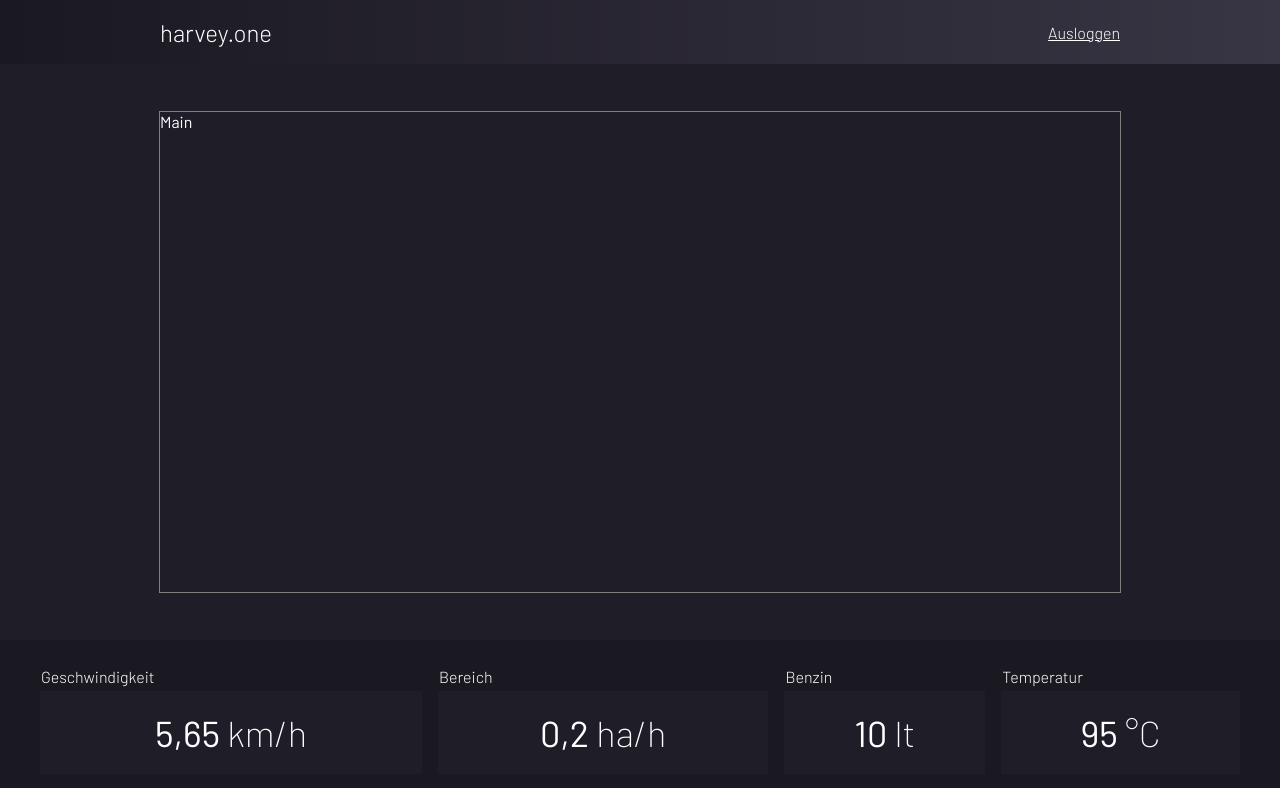
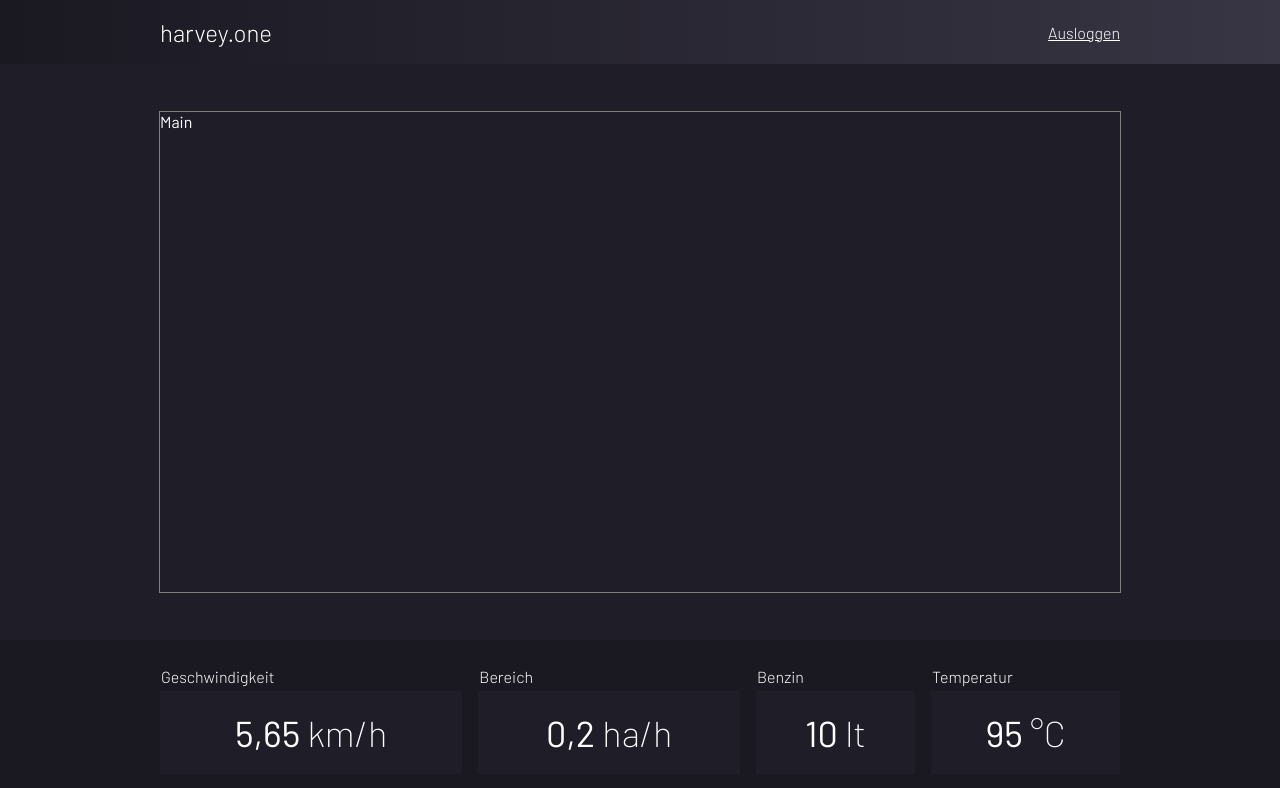
Before and after one commit to axlbert/harvey-control-panel, a React (Create React App) app: page / in a window 1280 px wide. Shown: the top 788 px of the page. Built offline with nearby package versions, Linux system fonts and the light colour scheme.

Commit message:
update footer

```diff
--- a/src/App.css
+++ b/src/App.css
@@ -1,3 +1,7 @@
+:root {
+  --container-width: 960px;
+}
+
 .App {
   display: flex;
   flex-direction: column;
--- a/src/Footer/Footer.css
+++ b/src/Footer/Footer.css
@@ -4,6 +4,11 @@
   background-color: rgb(26, 24, 33);
   height: 10rem;
   color: white;
+}
+
+.Footer-Inner {
+  width: calc(var(--container-width, 960px) + 2rem);  /* compensating table border spacing */
+  margin: 0 auto;
 }
 
 .Footer-Table {
--- a/src/Footer/Footer.js
+++ b/src/Footer/Footer.js
@@ -1,12 +1,11 @@
 import React from 'react';
-import { Container } from '@material-ui/core';
 
 import './Footer.css';
 
 export default function Footer() {
   return (
     <footer className="Footer">
-      <Container>
+      <div className="Footer-Inner">
         <table className="Footer-Table">
           <thead>
             <tr>
@@ -41,7 +40,7 @@ export default function Footer() {
             </tr>
           </tbody>
         </table>
-      </Container>
+      </div>
     </footer>
   );
 }
```
